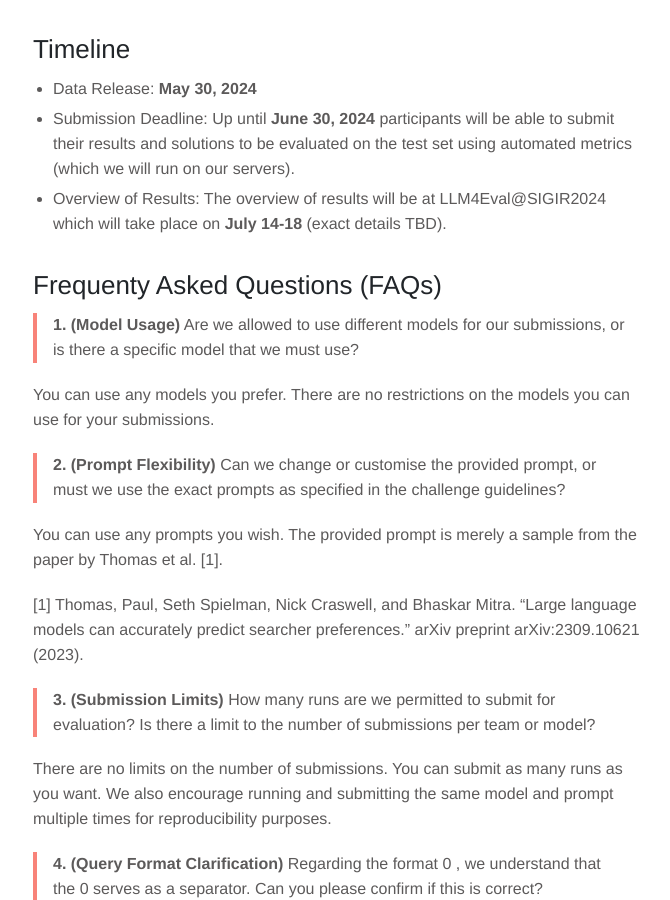
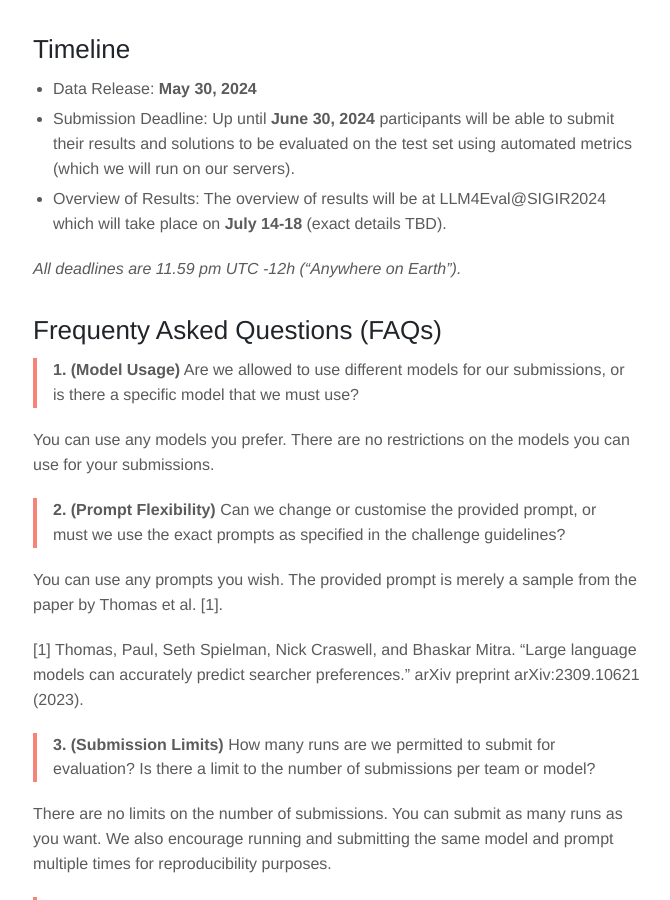
Before and after one commit to LLM4Eval/llm4eval, a Jekyll site: the page built from challenge.md, in a window 1280 px wide and 900 px high, scrolled down 3329 px. Shown: the whole window, without its empty margins (142-812 px from the left). Built offline with Jekyll 4.4.1, drawn with Linux system fonts in a browser that asks for light colours.

Commit message:
Update challenge.md

```diff
--- a/challenge.md
+++ b/challenge.md
@@ -80,6 +80,8 @@ We will use Google Forms for submissions. Submissions are open at __[https://for
 - Submission Deadline: Up until __June 30, 2024__ participants will be able to submit their results and solutions to be evaluated on the test set using automated metrics (which we will run on our servers).
 - Overview of Results: The overview of results will be at LLM4Eval@SIGIR2024 which will take place on __July 14-18__ (exact details TBD).
 
+_All deadlines are 11.59 pm UTC -12h ("Anywhere on Earth")._
+
 ## Frequenty Asked Questions (FAQs)
 
 > **1. (Model Usage)** Are we allowed to use different models for our submissions, or is there a specific model that we must use?
```
